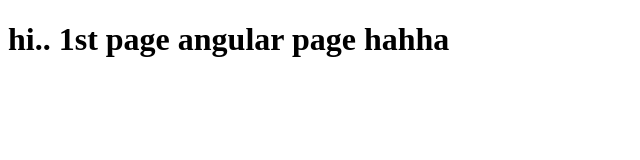
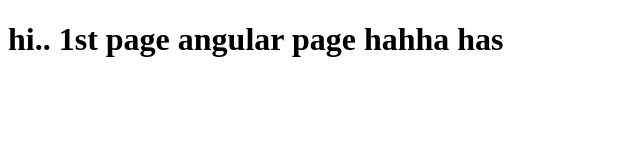
Before and after one commit to AkhilKrishnamurthy/rep-1, a plain HTML site: page index.html in a window 1280 px wide. Shown: the full height of the page, 0-640 px from the left. Drawn offline with Linux system fonts and the light colour scheme.

Commit message:
next versions

```diff
--- a/index.html
+++ b/index.html
@@ -4,6 +4,6 @@
 	<title>hii</title>
 </head>
 <body>
-<h1>hi.. 1st page angular page hahha</h1>
+<h1>hi.. 1st page angular page hahha has</h1>
 </body>
 </html>
```
